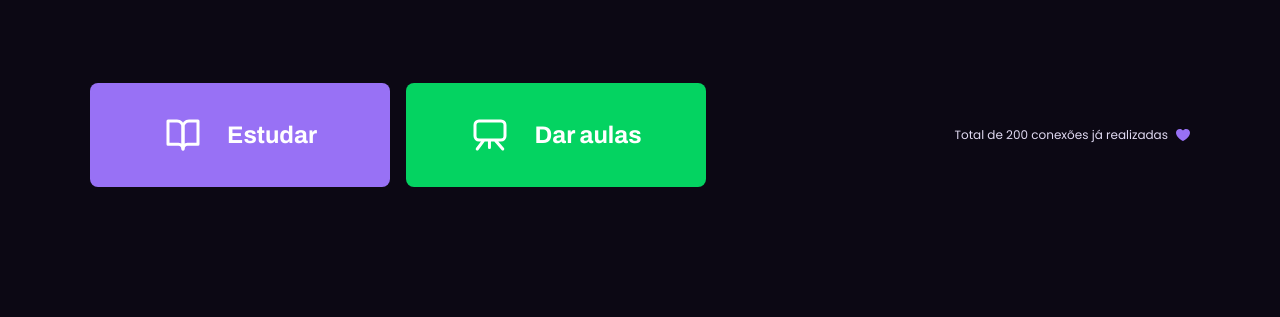
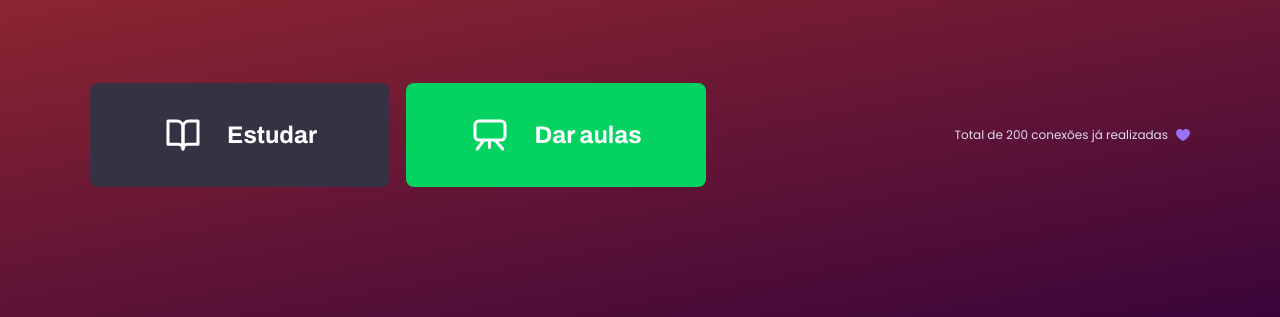
Before and after one commit to FernandoPortigliotti/Proffy, a website: page src/views/index.html in a window 1280 px wide. Shown: the part 483-800 px from the top of the page. Drawn offline with Linux system fonts and the light colour scheme; files that its build step writes are made by us from their sources; files whose address does not match are found by name.

Commit message:
Cores em degrade

```diff
--- a/assets/styles/main.css
+++ b/assets/styles/main.css
@@ -1,7 +1,7 @@
 :root{
     --color-background: #F0F0F7;
-    --color-primary-lighter: #9871F5;
-    --color-primary-light: #916BEA;
+    --color-primary-lighter: #373243;
+    --color-primary-light: #22173b;
     --color-primary: #0c0814;
     --color-prymary-dark: #774DD6;
     --color-prymary-darker: #6842C2;
--- a/assets/styles/partials/header.css
+++ b/assets/styles/partials/header.css
@@ -1,5 +1,5 @@
 .page-header{
-    background-color: var(--color-primary);
+    background: linear-gradient(529.54deg, rgb(211, 65, 40) 0%, rgb(58, 5, 58) 100%);
     display: flex;
     flex-direction: column;
 }
--- a/assets/styles/partials/page-landing.css
+++ b/assets/styles/partials/page-landing.css
@@ -1,6 +1,6 @@
 
 #page-landing{
-    background-color: var(--color-primary);
+    background: linear-gradient(529.54deg, rgb(211, 65, 40) 0%, rgb(58, 5, 58) 100%);
 }
 
 #page-landing #container{
--- a/src/server.js
+++ b/src/server.js
@@ -2,6 +2,7 @@ const express = require('express')
 const server = express()
 
 server.use(express.static("assets"))
+
 .get("/", (req, res) => {
     return res.sendFile(__dirname + "/views/index.html")
 })
```
Also changed, not shown: assets/images/icons/back.svg.
